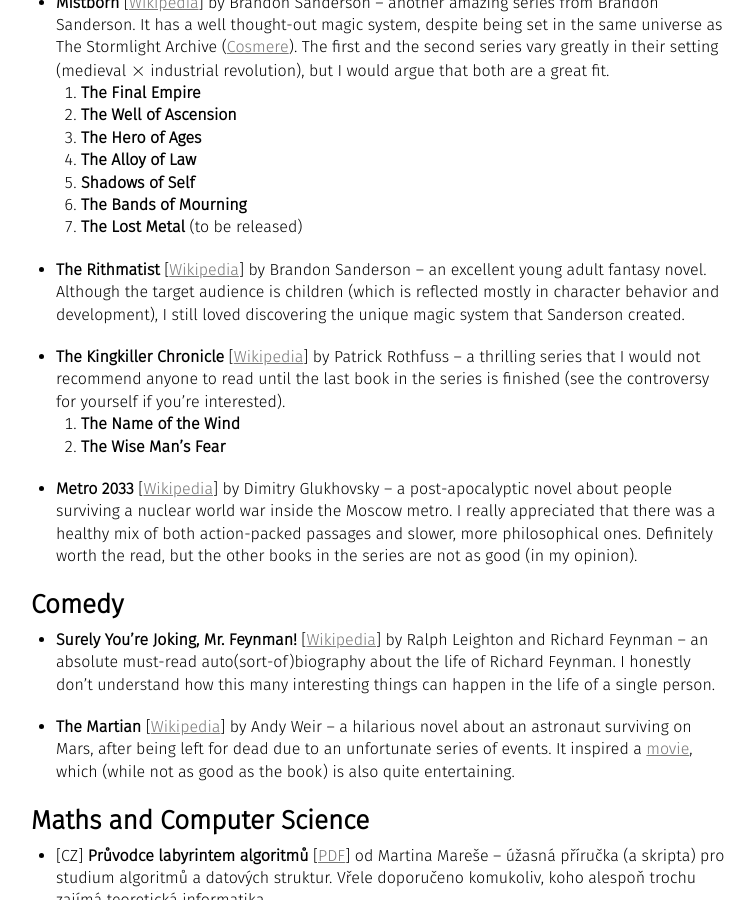
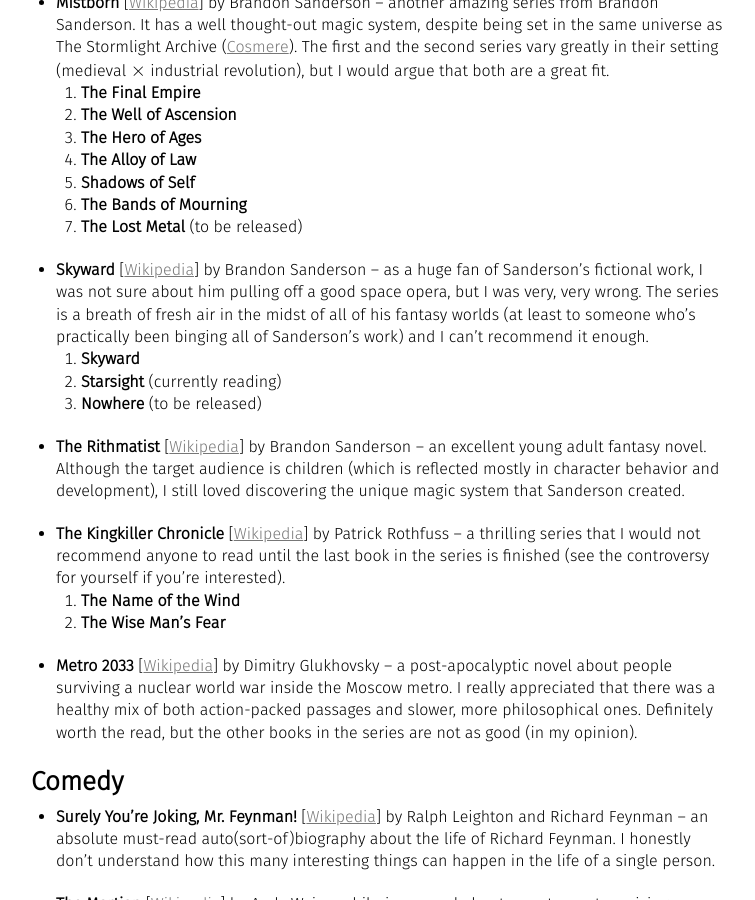
Before and after one commit to xiaoxiae/slama.dev, a Jekyll site: the page built from books.md, in a window 1280 px wide and 900 px high, scrolled down 459 px. Shown: the whole window, without its empty margins (259-1014 px from the left). Built offline with Jekyll 4.4.1, drawn with Linux system fonts in a browser that asks for light colours.

Commit message:
reading update (Skyward)

```diff
--- a/books.md
+++ b/books.md
@@ -24,6 +24,11 @@
 	6. **The Bands of Mourning**
 	7. **The Lost Metal** (to be released)
 
+- **Skyward** [[Wikipedia](https://en.wikipedia.org/wiki/Skyward_(novel))] by Brandon Sanderson -- as a huge fan of Sanderson's fictional work, I was not sure about him pulling off a good space opera, but I was very, very wrong. The series is a breath of fresh air in the midst of all of his fantasy worlds (at least to someone who's practically been binging all of Sanderson's work) and I can't recommend it enough.
+	1. **Skyward**
+	2. **Starsight** (currently reading)
+	3. **Nowhere** (to be released)
+
 - **The Rithmatist** [[Wikipedia](https://en.wikipedia.org/wiki/The_Rithmatist)] by Brandon Sanderson -- an excellent young adult fantasy novel. Although the target audience is children (which is reflected mostly in character behavior and development), I still loved discovering the unique magic system that Sanderson created.
 
 - **The Kingkiller Chronicle** [[Wikipedia](https://en.wikipedia.org/wiki/The_Kingkiller_Chronicle)] by Patrick Rothfuss -- a thrilling series that I would not recommend anyone to read until the last book in the series is finished (see the controversy for yourself if you're interested).
```
